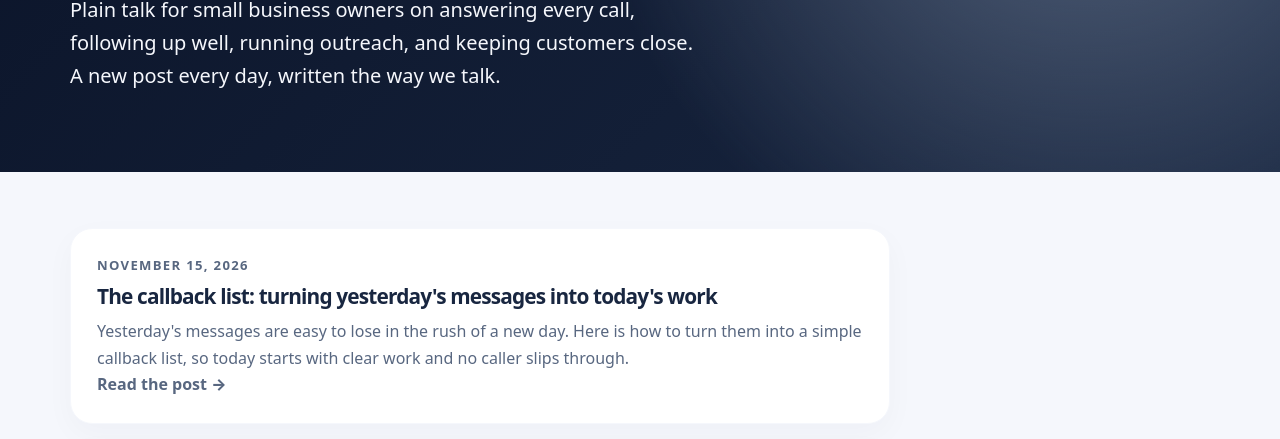
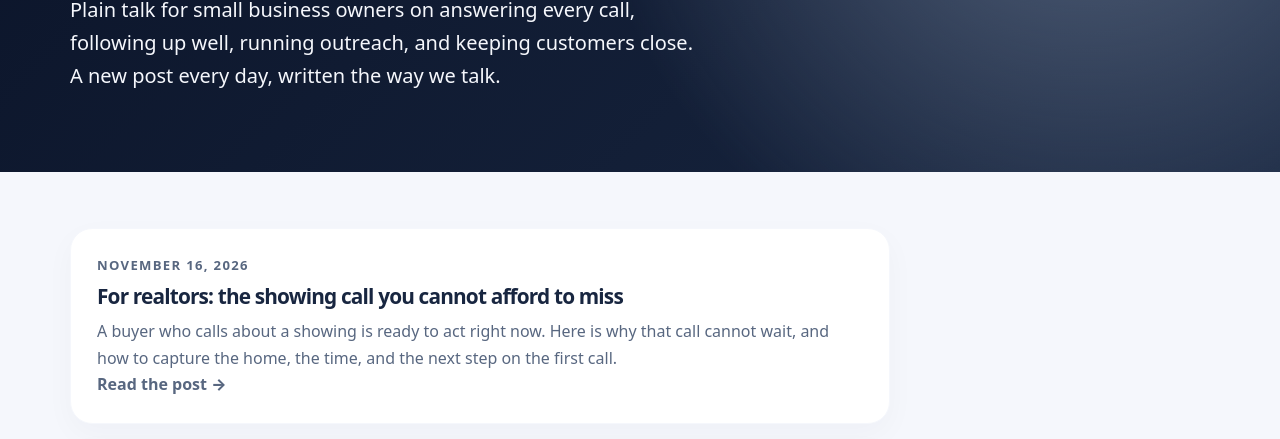
Before and after one commit to jbstog24-maker/never-miss-a-job, a plain HTML site: page blog.html in a window 1280 px wide. Shown: the part 334-773 px from the top of the page. Drawn offline with Linux system fonts and the light colour scheme.

Commit message:
Daily blog: For realtors: the showing call you cannot afford to miss

```diff
--- a/blog.html
+++ b/blog.html
@@ -78,6 +78,7 @@ gtag('config', 'G-Y4YW8589B1');
 <section class="hero"><div class="wrap"><div class="eyebrow light">The Ringception Blog</div><h1>Notes on never missing a call.</h1><p class="lead">Plain talk for small business owners on answering every call, following up well, running outreach, and keeping customers close. A new post every day, written the way we talk.</p></div></section>
 <section><div class="wrap"><div class="post-list">
 <!-- POSTS: newest first. The daily blog job prepends each new post card directly below this comment, above the existing cards. -->
+<article class="card post-card"><p class="post-date">November 16, 2026</p><h3><a href="blog/for-realtors-the-showing-call-you-cannot-afford-to-miss.html">For realtors: the showing call you cannot afford to miss</a></h3><p>A buyer who calls about a showing is ready to act right now. Here is why that call cannot wait, and how to capture the home, the time, and the next step on the first call.</p><p class="read-more"><a href="blog/for-realtors-the-showing-call-you-cannot-afford-to-miss.html">Read the post →</a></p></article>
 <article class="card post-card"><p class="post-date">November 15, 2026</p><h3><a href="blog/the-callback-list.html">The callback list: turning yesterday's messages into today's work</a></h3><p>Yesterday's messages are easy to lose in the rush of a new day. Here is how to turn them into a simple callback list, so today starts with clear work and no caller slips through.</p><p class="read-more"><a href="blog/the-callback-list.html">Read the post →</a></p></article>
 <article class="card post-card"><p class="post-date">November 14, 2026</p><h3><a href="blog/weekend-calls.html">Weekend calls: who answers when the shop is closed</a></h3><p>Weekends are when many customers finally have time to call. Here is who answers when the shop is closed, and how those callers still get help, a booking, and a clear next step.</p><p class="read-more"><a href="blog/weekend-calls.html">Read the post →</a></p></article>
 <article class="card post-card"><p class="post-date">November 13, 2026</p><h3><a href="blog/when-to-transfer-not-take-a-message.html">When your receptionist should transfer, not take a message</a></h3><p>Some calls can wait for a callback, and some should reach you right away. Here is how to tell the difference, and how to set clear transfer rules.</p><p class="read-more"><a href="blog/when-to-transfer-not-take-a-message.html">Read the post →</a></p></article>
```
